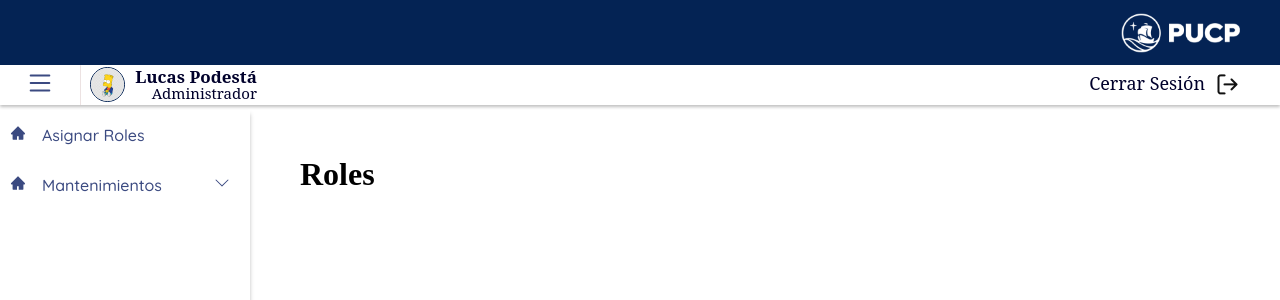
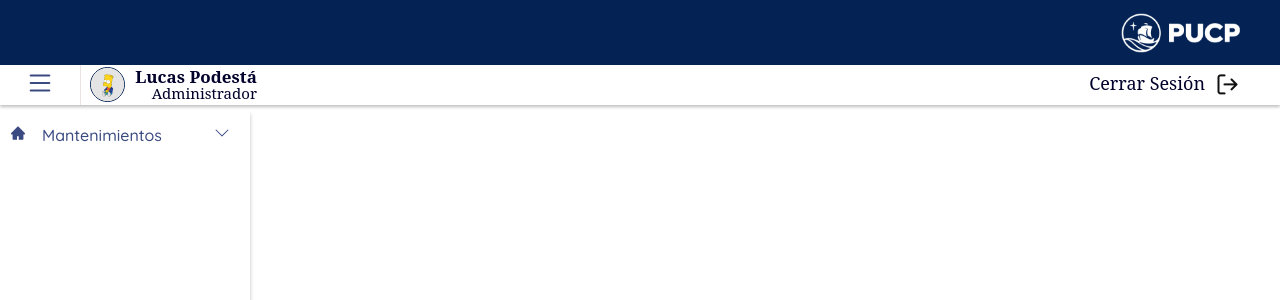
Before and after one commit to zazke/teachersoft-front, a React (Create React App) app: page /asignarRol in a window 1280 px wide. Shown: the top 300 px of the page. Built offline with nearby package versions, Linux system fonts and the light colour scheme.

Commit message:
Pantallas linkeadas

```diff
--- a/src/App.js
+++ b/src/App.js
@@ -7,7 +7,6 @@ import { BrowserRouter as Router, Route,Switch } from 'react-router-dom';
 import React, { useState, useEffect, useContext } from "react";
 import Seccion from './Pages/Administrador/Seccion';
 import Departamento from './Pages/Administrador/Departamento';
-import GestionarRoles from './Pages/Administrador/GestionarRoles'
 
 
 function App() {
@@ -18,13 +17,13 @@ function App() {
       <Navbar/>
       <NavbarUser  nombre = {nombre} rol = {rol} foto = {fotoUsuario} />
       <General inactive={false}/>
-      <div style = {{paddingLeft:"300px", paddingTop:"30px"}}>
-          <Switch>
-            <Route path='/mantenimiento/seccion' exact component={Seccion} />
-            <Route path='/mantenimiento/departamento' exact component={Departamento} />
-            <Route path='/asignarRol' exact component={GestionarRoles} />
-          </Switch>
-      </div>
+        <div style = {{paddingLeft:"300px", paddingTop:"30px", paddingRight:"60px"}}>
+            <Switch>
+              <Route path='/mantenimiento/curso' exact component={Ciclo} />
+              <Route path='/mantenimiento/seccion' exact component={Seccion} />
+              <Route path='/mantenimiento/departamento' exact component={Departamento} />
+            </Switch>
+        </div>
     </Router>
   );
 }
--- a/src/Components/PageComponent/Menu/Menu.css
+++ b/src/Components/PageComponent/Menu/Menu.css
@@ -15,7 +15,7 @@
   .SidebarLink:hover {
       background: #41B9E445;
       cursor: pointer;
-      color: #3B4A81;
+      color: #fff;
   }
 
   .SidebarLink.selected{
--- a/src/Components/PageComponent/Menu/MenuAdministrador.js
+++ b/src/Components/PageComponent/Menu/MenuAdministrador.js
@@ -7,12 +7,6 @@ import * as BsIcons from "react-icons/bs";
 
 export const MenuAdministrador = [
   {
-    title: 'Asignar Roles',
-    path: '/asignarRol',
-    icon: <AiIcons.AiFillHome />,
-  },
-  {
-
     title: 'Mantenimientos',
     path: '/mantenimiento',
     icon: <AiIcons.AiFillHome />,
@@ -20,14 +14,16 @@ export const MenuAdministrador = [
     iconOpened: <BsIcons.BsChevronUp />,
     subNav: [
       {
+        title: 'Ciclo',
+        path: '/mantenimiento/curso',
+      },
+      {
         title: 'Departamento',
         path: '/mantenimiento/departamento',
-        //icon: <IoIcons.IoIosPaper />
       },
       {
         title: 'Seccion',
         path: '/mantenimiento/seccion',
-        //icon: <IoIcons.IoIosPaper />
       }
     ]
   }
--- a/src/Components/PageComponent/Menu/SubMenu.js
+++ b/src/Components/PageComponent/Menu/SubMenu.js
@@ -24,7 +24,7 @@ const DropdownLink = styled(Link)`
     background: #3B4A8160;
     cursor: pointer;
     filter: drop-shadow(0px 1px 3px rgba(65, 185, 228, 0.51));
-    color: #41B9E4;
+    color: #fff;
   }
 `;
 
--- a/src/Pages/Administrador/Departamento.js
+++ b/src/Pages/Administrador/Departamento.js
@@ -2,10 +2,7 @@ import React from 'react';
 
 const Departamento = () => {
   return (
-    <div className="conteiner-main">
       <h1>Departamento</h1>
-    </div>
   );
 };
-
 export default Departamento;
--- a/src/Pages/Administrador/GestionarRoles.js
+++ b/src/Pages/Administrador/GestionarRoles.js
@@ -2,7 +2,6 @@ import React from 'react';
 
 const GestionarRoles = () => {
   return (
-
       <h1>Roles</h1>
   );
 };
```
